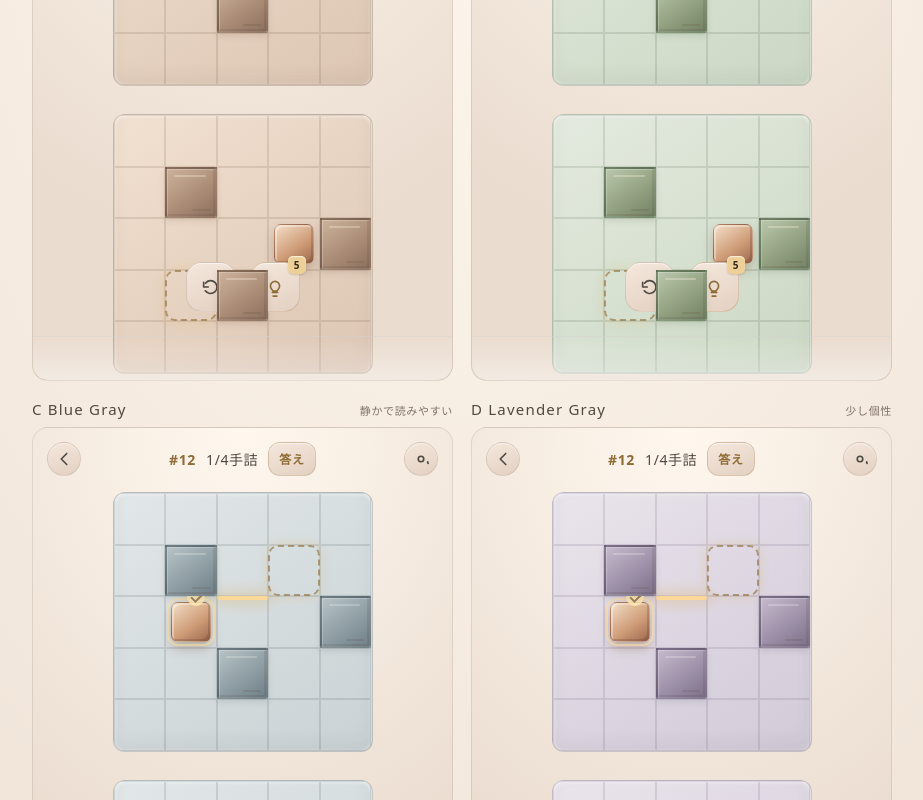
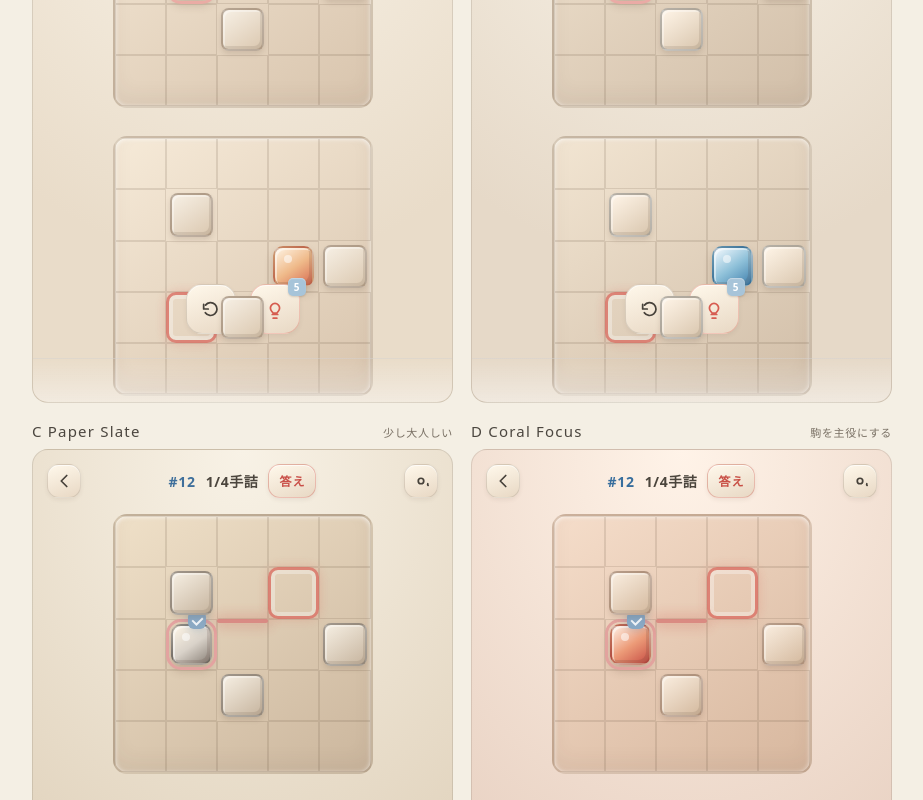
Before and after one commit to kajisaden/tsugai, a website: page web/pastel-theme-mock.html in a window 1280 px wide. Shown: the part 360-1160 px from the top of the page, without its empty margins (178-1101 px from the left). Drawn offline with Linux system fonts and the light colour scheme.

Commit message:
Threes風の配色モックを追加

```diff
--- a/web/pastel-theme-mock.html
+++ b/web/pastel-theme-mock.html
@@ -3,14 +3,14 @@
 <head>
 <meta charset="utf-8">
 <meta name="viewport" content="width=device-width, initial-scale=1, viewport-fit=cover">
-<title>Tsugai minimal outline wall color mock</title>
+<title>Tsugai Threes inspired mock</title>
 <style>
 * { box-sizing: border-box; }
-html, body { min-height: 100%; margin: 0; background: #f5efe5; color: #2d2a28; }
+html, body { min-height: 100%; margin: 0; background: #f4efe4; color: #2c2a27; }
 body {
   font-family: "Hiragino Kaku Gothic ProN", "Yu Gothic UI", system-ui, sans-serif;
   padding: 20px 14px 34px;
-  background: radial-gradient(120% 100% at 50% 0%, #fff8ef 0%, #eadccf 78%);
+  background: #f4efe4;
 }
 h1 {
   max-width: 860px;
@@ -19,12 +19,12 @@ h1 {
   font-size: 21px;
   font-weight: 500;
   letter-spacing: .12em;
-  color: #5f5146;
+  color: #46413a;
 }
 .lead {
   max-width: 860px;
   margin: 0 auto 18px;
-  color: #74685f;
+  color: #70695d;
   font-size: 13px;
   line-height: 1.7;
 }
@@ -41,103 +41,125 @@ h1 {
   gap: 10px;
   align-items: baseline;
 }
-.name { color: #51483f; font-size: 15px; letter-spacing: .08em; }
-.tag { color: #80746a; font-size: 11px; letter-spacing: .06em; }
+.name { color: #4b463f; font-size: 15px; letter-spacing: .08em; }
+.tag { color: #7a7165; font-size: 11px; letter-spacing: .06em; }
 .screen {
-  --board0: #f2e1d1;
-  --board1: #dcc5b3;
-  --grid-line: rgba(96, 70, 52, .14);
-  --wall0: #cdb39c;
-  --wall1: #aa8c76;
-  --wall2: #8c715f;
-  --wall-line: rgba(82, 59, 45, .32);
-  --wall-hi: rgba(255,255,255,.22);
-  --wall-low: rgba(67, 45, 34, .12);
-  --wall-cast: rgba(83, 54, 39, .13);
-  --piece-radius: 7px;
-  --piece-inset: 12%;
-  --piece-bg: linear-gradient(145deg, #f4dfc9 0%, #cf9d78 58%, #9e694f 100%);
-  --piece-shadow: inset -2px -2px 0 rgba(82, 48, 34, .22), inset 2px 2px 0 rgba(255,255,255,.34), 0 7px 11px rgba(104, 65, 45, .27);
-  --piece-outline: 1px solid rgba(87, 52, 38, .24);
-  --piece-after: none;
-  --ghost-radius: 7px;
-  --ghost-inset: 12%;
-  --ghost-transform: scale(.78);
+  --screen0: #fbf6ec;
+  --screen1: #e9dcc9;
+  --ui0: #fff8eb;
+  --ui1: #e8d8c4;
+  --board0: #f6ead8;
+  --board1: #d8c4ad;
+  --grid-line: rgba(95, 75, 56, .15);
+  --wall0: #f6f0e6;
+  --wall1: #dbcab4;
+  --wall-line: rgba(96, 72, 53, .34);
+  --piece0: #fff5e6;
+  --piece1: #f0be8d;
+  --piece2: #d87855;
+  --piece-line: rgba(128, 65, 44, .3);
+  --accent: #d65d50;
+  --accent2: #3f7fad;
+  --goal: #d65d50;
   position: relative;
   height: 620px;
   border-radius: 16px;
   overflow: hidden;
-  background: radial-gradient(120% 100% at 50% 0%, #fff8ef 0%, #eadccf 78%);
-  border: 1px solid rgba(84, 76, 63, .13);
+  background: radial-gradient(120% 100% at 50% 0%, var(--screen0) 0%, var(--screen1) 78%);
+  border: 1px solid rgba(72, 64, 52, .14);
 }
-.tone-warm {
-  --board0: #f2e1d1;
-  --board1: #dcc5b3;
-  --grid-line: rgba(96, 70, 52, .14);
-  --wall0: #cdb39c;
-  --wall1: #aa8c76;
-  --wall2: #8c715f;
-  --wall-line: rgba(82, 59, 45, .34);
+.classic {
+  --screen0: #fbf6ec;
+  --screen1: #e9dcc9;
+  --ui0: #fff8eb;
+  --ui1: #e8d8c4;
+  --board0: #f6ead8;
+  --board1: #d8c4ad;
+  --wall0: #f7f0e5;
+  --wall1: #dbc8b0;
+  --wall-line: rgba(91, 67, 49, .35);
+  --piece0: #fff5e6;
+  --piece1: #efba8a;
+  --piece2: #d76b51;
+  --piece-line: rgba(128, 65, 44, .32);
+  --accent: #d65d50;
+  --accent2: #3f7fad;
 }
-.tone-sage {
-  --board0: #e4eadf;
-  --board1: #cbd8c4;
-  --grid-line: rgba(57, 82, 56, .14);
-  --wall0: #bac7ad;
-  --wall1: #91a07f;
-  --wall2: #748267;
-  --wall-line: rgba(49, 73, 48, .34);
-  --wall-cast: rgba(54, 80, 52, .13);
+.cream-redblue {
+  --screen0: #fbf7ed;
+  --screen1: #e6d9c8;
+  --board0: #f2e5d2;
+  --board1: #d1bea8;
+  --wall0: #fff5e8;
+  --wall1: #d9c6ae;
+  --wall-line: rgba(63, 80, 94, .3);
+  --piece0: #f7fbff;
+  --piece1: #8fc1d9;
+  --piece2: #3f7fad;
+  --piece-line: rgba(35, 75, 104, .34);
+  --accent: #d75c51;
+  --accent2: #3f7fad;
 }
-.tone-bluegray {
-  --board0: #e2e7e8;
-  --board1: #c9d2d5;
-  --grid-line: rgba(54, 69, 75, .14);
-  --wall0: #b8c3c6;
-  --wall1: #8d9da3;
-  --wall2: #718088;
-  --wall-line: rgba(48, 62, 69, .34);
-  --wall-cast: rgba(48, 62, 69, .13);
+.paper-slate {
+  --screen0: #f8f2e6;
+  --screen1: #e1d3bd;
+  --board0: #efe0c8;
+  --board1: #cbb69d;
+  --wall0: #f6efe3;
+  --wall1: #c7b59f;
+  --wall-line: rgba(57, 55, 53, .36);
+  --piece0: #fff6e7;
+  --piece1: #d9d2c9;
+  --piece2: #8a8178;
+  --piece-line: rgba(54, 50, 46, .36);
+  --accent: #c94f48;
+  --accent2: #3e6f9b;
 }
-.tone-lavender {
-  --board0: #eae4ec;
-  --board1: #d2cad8;
-  --grid-line: rgba(70, 58, 85, .13);
-  --wall0: #c5bbcc;
-  --wall1: #9c8fa8;
-  --wall2: #7d728a;
-  --wall-line: rgba(61, 50, 75, .33);
-  --wall-cast: rgba(61, 50, 75, .12);
+.coral-focus {
+  --screen0: #fff3e8;
+  --screen1: #e8d1c2;
+  --board0: #f5ddca;
+  --board1: #d7b79e;
+  --wall0: #faeee0;
+  --wall1: #d4b99e;
+  --wall-line: rgba(98, 63, 47, .34);
+  --piece0: #fff2e8;
+  --piece1: #ec9b78;
+  --piece2: #c84f45;
+  --piece-line: rgba(119, 45, 38, .34);
+  --accent: #c84f45;
+  --accent2: #386e9d;
 }
-.tone-clay {
-  --board0: #f0ddcf;
-  --board1: #d9bda9;
-  --grid-line: rgba(96, 59, 44, .13);
-  --wall0: #cfa88e;
-  --wall1: #a97d65;
-  --wall2: #865f4f;
-  --wall-line: rgba(80, 47, 35, .33);
-  --wall-cast: rgba(80, 47, 35, .14);
+.blue-focus {
+  --screen0: #f7f4eb;
+  --screen1: #ded6c8;
+  --board0: #ece3d3;
+  --board1: #c9bda9;
+  --wall0: #f6f0e6;
+  --wall1: #cdc0ad;
+  --wall-line: rgba(61, 69, 74, .34);
+  --piece0: #eef8fb;
+  --piece1: #8ebbd0;
+  --piece2: #3e789f;
+  --piece-line: rgba(37, 74, 98, .34);
+  --accent: #cf584e;
+  --accent2: #3e789f;
 }
-.tone-graphite {
-  --board0: #e2ded5;
-  --board1: #c9c3b8;
-  --grid-line: rgba(60, 56, 49, .14);
-  --wall0: #b8b1a4;
-  --wall1: #8d867b;
-  --wall2: #716b62;
-  --wall-line: rgba(45, 41, 36, .34);
-  --wall-cast: rgba(45, 41, 36, .14);
-}
-.tone-ivory {
-  --board0: #f2eadb;
-  --board1: #ded0ba;
-  --grid-line: rgba(94, 74, 50, .13);
-  --wall0: #d8c8ae;
-  --wall1: #b79f7e;
-  --wall2: #92795f;
-  --wall-line: rgba(75, 57, 37, .32);
-  --wall-cast: rgba(75, 57, 37, .12);
+.bold-readable {
+  --screen0: #faf4e8;
+  --screen1: #e2d2bd;
+  --board0: #ecdbc3;
+  --board1: #c6ad92;
+  --grid-line: rgba(61, 49, 38, .18);
+  --wall0: #fff4e5;
+  --wall1: #c9b094;
+  --wall-line: rgba(47, 43, 39, .42);
+  --piece0: #fff0df;
+  --piece1: #e68b72;
+  --piece2: #ba4c45;
+  --piece-line: rgba(52, 45, 40, .42);
+  --accent: #ba4c45;
+  --accent2: #316c9c;
 }
 .topbar {
   display: grid;
@@ -152,15 +174,15 @@ h1 {
 .reset {
   display: grid;
   place-items: center;
-  color: #4d4842;
-  background: linear-gradient(160deg, #f5e7dc 0%, #e3d1c2 100%);
-  border: 1px solid rgba(64, 56, 48, .12);
-  box-shadow: inset 0 1px 0 rgba(255,255,255,.58);
+  color: #46413a;
+  background: linear-gradient(160deg, var(--ui0) 0%, var(--ui1) 100%);
+  border: 1px solid rgba(64, 56, 48, .13);
+  box-shadow: inset 0 1px 0 rgba(255,255,255,.68), 0 2px 4px rgba(88, 66, 45, .08);
 }
 .round {
   width: 34px;
   height: 34px;
-  border-radius: 50%;
+  border-radius: 12px;
 }
 .settings { justify-self: end; }
 .status {
@@ -171,25 +193,26 @@ h1 {
   white-space: nowrap;
 }
 .no {
-  color: #8f6c36;
+  color: var(--accent2);
   font-size: 14px;
   letter-spacing: .05em;
-  font-weight: 700;
+  font-weight: 800;
 }
 .count {
-  color: #4d4842;
+  color: #4b453d;
   font-size: 14px;
   letter-spacing: .04em;
+  font-weight: 600;
 }
 .answer {
   width: 48px;
   height: 34px;
   border-radius: 12px;
-  color: #8f6c36;
+  color: var(--accent);
   font-size: 12px;
-  font-weight: 700;
+  font-weight: 800;
   letter-spacing: .08em;
-  border-color: rgba(151, 110, 50, .26);
+  border-color: color-mix(in srgb, var(--accent), transparent 68%);
 }
 .boards {
   display: grid;
@@ -201,11 +224,11 @@ h1 {
   position: relative;
   width: min(260px, 70vw);
   aspect-ratio: 1;
-  border-radius: 12px;
+  border-radius: 14px;
   overflow: hidden;
   background: linear-gradient(145deg, var(--board0) 0%, var(--board1) 100%);
-  border: 1px solid rgba(64, 56, 48, .18);
-  box-shadow: inset 0 1px 4px rgba(255,255,255,.72), inset 0 -8px 18px rgba(62,55,45,.06);
+  border: 2px solid rgba(78, 64, 49, .16);
+  box-shadow: inset 0 1px 5px rgba(255,255,255,.75), inset 0 -10px 20px rgba(62,55,45,.06);
 }
 .grid {
   position: absolute;
@@ -220,37 +243,14 @@ h1 {
 }
 .wall {
   z-index: 1;
-  background: linear-gradient(145deg, var(--wall0) 0%, var(--wall1) 58%, var(--wall2) 100%);
+  margin: 4px;
+  border-radius: 8px;
+  background: linear-gradient(145deg, var(--wall0) 0%, var(--wall1) 100%);
   border: 2px solid var(--wall-line);
   box-shadow:
-    inset 1px 1px 0 var(--wall-hi),
-    inset -2px -2px 0 var(--wall-low),
-    0 3px 6px var(--wall-cast);
-}
-.wall::before {
-  content: "";
-  position: absolute;
-  left: 7px;
-  right: 9px;
-  top: 6px;
-  height: 2px;
-  border-radius: 2px;
-  background: rgba(255, 244, 227, .3);
-}
-.wall::after {
-  content: "";
-  position: absolute;
-  right: 5px;
-  bottom: 5px;
-  width: 38%;
-  height: 2px;
-  border-radius: 2px;
-  background: rgba(77, 51, 36, .13);
-}
-.tone-bluegray .wall::before,
-.tone-lavender .wall::before,
-.tone-graphite .wall::before {
-  background: rgba(255,255,255,.22);
+    inset 2px 2px 0 rgba(255,255,255,.34),
+    inset -2px -3px 0 rgba(74, 58, 43, .12),
+    0 3px 5px rgba(76, 54, 39, .13);
 }
 .goal {
   position: absolute;
@@ -259,8 +259,9 @@ h1 {
   width: 20%;
   height: 20%;
   border-radius: 10px;
-  border: 2px dashed rgba(143, 108, 54, .62);
-  box-shadow: 0 0 12px rgba(218, 171, 82, .28);
+  border: 3px solid color-mix(in srgb, var(--goal), white 12%);
+  box-shadow: inset 0 0 0 4px rgba(255,255,255,.42), 0 0 12px color-mix(in srgb, var(--goal), transparent 68%);
+  opacity: .8;
 }
 .board:nth-child(2) .goal { left: 20%; top: 60%; }
 .piece {
@@ -271,23 +272,29 @@ h1 {
 .piece::before {
   content: "";
   position: absolute;
-  inset: var(--piece-inset);
-  border-radius: var(--piece-radius);
-  background: var(--piece-bg);
-  border: var(--piece-outline);
-  box-shadow: var(--piece-shadow);
+  inset: 10%;
+  border-radius: 10px;
+  background: linear-gradient(145deg, var(--piece0) 0%, var(--piece1) 52%, var(--piece2) 100%);
+  border: 2px solid var(--piece-line);
+  box-shadow:
+    inset 2px 2px 0 rgba(255,255,255,.46),
+    inset -3px -3px 0 rgba(74, 48, 35, .14),
+    0 6px 10px rgba(92, 62, 45, .22);
 }
 .piece::after {
   content: "";
   position: absolute;
-  inset: 25%;
-  border-radius: 999px;
-  background: var(--piece-after);
+  left: 31%;
+  top: 28%;
+  width: 16%;
+  height: 16%;
+  border-radius: 50%;
+  background: rgba(255,255,255,.55);
 }
 .p1 { left: 20%; top: 40%; }
 .p2 { left: 60%; top: 40%; }
 .active .piece::before {
-  outline: 2px solid rgba(255, 223, 158, .56);
+  outline: 3px solid color-mix(in srgb, var(--accent), white 48%);
   outline-offset: 2px;
 }
 .edge-glow {
@@ -297,9 +304,9 @@ h1 {
   width: 20%;
   height: 4px;
   border-radius: 4px;
-  background: #ffd996;
-  box-shadow: 0 0 13px 4px rgba(218, 171, 82, .36);
-  opacity: .94;
+  background: color-mix(in srgb, var(--accent), white 30%);
+  box-shadow: 0 0 13px 4px color-mix(in srgb, var(--accent), transparent 72%);
+  opacity: .9;
 }
 .trail {
   position: absolute;
@@ -311,11 +318,11 @@ h1 {
 .trail::before {
   content: "";
   position: absolute;
-  inset: var(--ghost-inset);
-  border-radius: var(--ghost-radius);
-  border: 2px solid rgba(73, 55, 38, .3);
-  box-shadow: 0 0 12px 3px rgba(218, 171, 82, .21);
-  transform: var(--ghost-transform);
+  inset: 10%;
+  border-radius: 10px;
+  border: 2px solid color-mix(in srgb, var(--accent), transparent 58%);
+  box-shadow: 0 0 10px 2px color-mix(in srgb, var(--accent), transparent 78%);
+  transform: scale(.76);
 }
 .move-mark {
   position: absolute;
@@ -323,9 +330,9 @@ h1 {
   top: calc(40% - 8px);
   width: 18px;
   height: 18px;
-  border-radius: 50%;
-  background: rgba(255, 231, 178, .86);
-  box-shadow: 0 0 12px rgba(218, 171, 82, .34);
+  border-radius: 6px;
+  background: color-mix(in srgb, var(--accent2), white 40%);
+  box-shadow: 0 0 10px color-mix(in srgb, var(--accent2), transparent 68%);
 }
 .move-mark::before {
   content: "";
@@ -334,8 +341,8 @@ h1 {
   top: 4px;
   width: 5px;
   height: 8px;
-  border-right: 2px solid rgba(86, 61, 33, .58);
-  border-bottom: 2px solid rgba(86, 61, 33, .58);
+  border-right: 2px solid rgba(255,255,255,.85);
+  border-bottom: 2px solid rgba(255,255,255,.85);
   transform: rotate(45deg);
 }
 .control-dock {
@@ -356,8 +363,8 @@ h1 {
 }
 .hint {
   position: relative;
-  color: #8f6c36;
-  border-color: rgba(151, 110, 50, .26);
+  color: var(--accent);
+  border-color: color-mix(in srgb, var(--accent), transparent 70%);
 }
 .badge {
   position: absolute;
@@ -368,12 +375,12 @@ h1 {
   padding: 0 4px;
   border-radius: 5px;
   font-size: 10px;
-  font-weight: 700;
+  font-weight: 800;
   line-height: 18px;
   text-align: center;
-  background: #edd097;
-  color: #342a1b;
-  box-shadow: inset 0 1px 1px rgba(255,255,255,.7), 0 1px 2px rgba(80,58,18,.18);
+  background: color-mix(in srgb, var(--accent2), white 54%);
+  color: #fff;
+  box-shadow: inset 0 1px 1px rgba(255,255,255,.35), 0 1px 2px rgba(60,44,28,.18);
 }
 .ad-slot {
   position: absolute;
@@ -389,7 +396,7 @@ svg {
   height: 22px;
   fill: none;
   stroke: currentColor;
-  stroke-width: 1.8;
+  stroke-width: 1.9;
   stroke-linecap: round;
   stroke-linejoin: round;
 }
@@ -399,36 +406,32 @@ svg {
 </style>
 </head>
 <body>
-<h1>Minimal Outline Wall Colors</h1>
-<p class="lead">駒は Stone Block、壁は情報量を抑えたアウトライン型に固定。盤と壁の色系統だけを変えて相性を比較するモック。</p>
+<h1>Threes-Inspired Tsugai</h1>
+<p class="lead">Threes!の紙タイル感、クリーム地、赤青アクセントをTsugai向けに翻訳した配色モック。模倣ではなく、読みやすさと親しみやすさの要素を抽出。</p>
 <main class="variants">
   <section class="variant">
-    <div class="meta"><span class="name">A Warm Stone</span><span class="tag">基準案</span></div>
-    <div class="screen tone-warm"></div>
+    <div class="meta"><span class="name">A Classic Paper</span><span class="tag">一番Threes寄り</span></div>
+    <div class="screen classic"></div>
   </section>
   <section class="variant">
-    <div class="meta"><span class="name">B Sage Stone</span><span class="tag">自然で穏やか</span></div>
-    <div class="screen tone-sage"></div>
+    <div class="meta"><span class="name">B Red / Blue</span><span class="tag">意味色を強める</span></div>
+    <div class="screen cream-redblue"></div>
   </section>
   <section class="variant">
-    <div class="meta"><span class="name">C Blue Gray</span><span class="tag">静かで読みやすい</span></div>
-    <div class="screen tone-bluegray"></div>
+    <div class="meta"><span class="name">C Paper Slate</span><span class="tag">少し大人しい</span></div>
+    <div class="screen paper-slate"></div>
   </section>
   <section class="variant">
-    <div class="meta"><span class="name">D Lavender Gray</span><span class="tag">少し個性</span></div>
-    <div class="screen tone-lavender"></div>
+    <div class="meta"><span class="name">D Coral Focus</span><span class="tag">駒を主役にする</span></div>
+    <div class="screen coral-focus"></div>
   </section>
   <section class="variant">
-    <div class="meta"><span class="name">E Clay Stone</span><span class="tag">温かく濃い</span></div>
-    <div class="screen tone-clay"></div>
+    <div class="meta"><span class="name">E Blue Focus</span><span class="tag">クールで読みやすい</span></div>
+    <div class="screen blue-focus"></div>
   </section>
   <section class="variant">
-    <div class="meta"><span class="name">F Graphite Stone</span><span class="tag">締まり重視</span></div>
-    <div class="screen tone-graphite"></div>
-  </section>
-  <section class="variant">
-    <div class="meta"><span class="name">G Ivory Stone</span><span class="tag">明るく上品</span></div>
-    <div class="screen tone-ivory"></div>
+    <div class="meta"><span class="name">F Bold Readable</span><span class="tag">ストア映え重視</span></div>
+    <div class="screen bold-readable"></div>
   </section>
 </main>
 <template id="screen-template">
```
